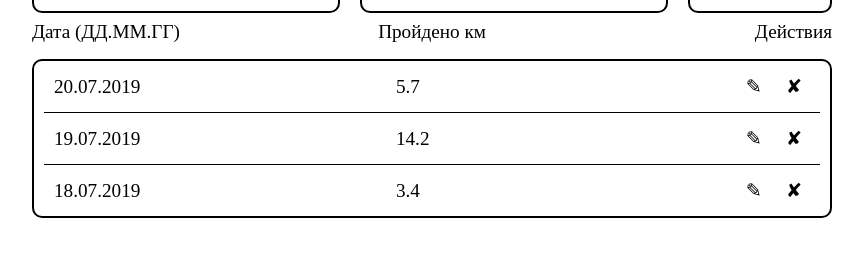
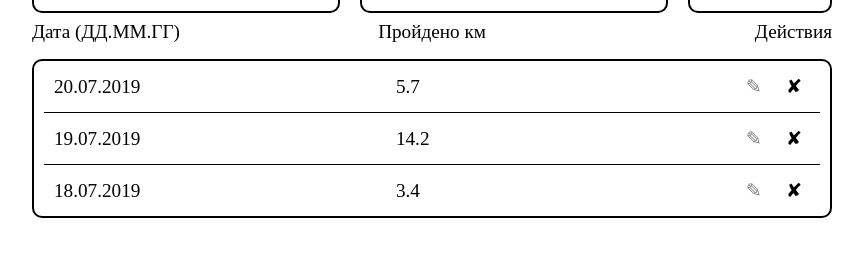
Before and after one commit to O-R-C/ra-forms-steps, a React (Vite) app: page / in a window 1280 px wide. Shown: the part 161-418 px from the top of the page, without its empty margins (208-1071 px from the left). Built offline with nearby package versions, Linux system fonts and the light colour scheme.

Commit message:
add sum distance

```diff
--- a/src/components/Form/Form.jsx
+++ b/src/components/Form/Form.jsx
@@ -35,12 +35,12 @@ const Form = ({ addWorkout, newTraining: { date, distance }, onChange }) => {
 }
 
 Form.propTypes = {
+  onChange: PropTypes.func.isRequired,
   addWorkout: PropTypes.func.isRequired,
   newTraining: PropTypes.shape({
     date: PropTypes.string,
     distance: PropTypes.number,
   }),
-  onChange: PropTypes.func.isRequired,
 }
 
 export default Form
--- a/src/components/Item/Item.jsx
+++ b/src/components/Item/Item.jsx
@@ -1,11 +1,10 @@
 import PropTypes from 'prop-types'
-import moment from 'moment'
 import styles from './Item.module.css'
 
 const Item = ({ item }) => {
   return (
     <li className={styles.item}>
-      <div className={styles.date}>{moment(item.date).format('DD.MM.YYYY')}</div>
+      <div className={styles.date}>{item.formatDate}</div>
       <div className={styles.distance}>{item.distance}</div>
       <div
         className={styles.controls}
@@ -21,6 +20,7 @@ const Item = ({ item }) => {
 Item.propTypes = {
   item: PropTypes.shape({
     date: PropTypes.number.isRequired,
+    formatDate: PropTypes.string.isRequired,
     distance: PropTypes.number.isRequired,
     id: PropTypes.string.isRequired,
   }),
--- a/src/components/Item/Item.module.css
+++ b/src/components/Item/Item.module.css
@@ -28,3 +28,11 @@ div.controls {
     cursor: pointer;
   }
 }
+
+.edit {
+  color: gray;
+}
+
+.delete {
+  color: black;
+}
--- a/src/components/List/List.jsx
+++ b/src/components/List/List.jsx
@@ -2,9 +2,26 @@ import PropTypes from 'prop-types'
 import styles from './List.module.css'
 import Item from '../Item/Item'
 
-const List = ({ items }) => {
+const List = ({ items, onClickList }) => {
+  const handleClick = ({ target }) => {
+    const button = target.closest('button[class^="_edit"]')
+      ? 'EDIT'
+      : target.closest('button[class^="_delete"]')
+      ? 'DELETE'
+      : null
+
+    if (!button) return
+
+    const id = target.closest('[data-id]').dataset.id
+
+    return onClickList({ id, button })
+  }
+
   return (
-    <ul className={styles.list}>
+    <ul
+      className={styles.list}
+      onClick={handleClick}
+    >
       {items.map((item) => (
         <Item
           key={item.id}
@@ -17,6 +34,7 @@ const List = ({ items }) => {
 
 List.propTypes = {
   items: PropTypes.array.isRequired,
+  onClickList: PropTypes.func.isRequired,
 }
 
 export default List
--- a/src/components/List/List.module.css
+++ b/src/components/List/List.module.css
@@ -1,6 +1,7 @@
 .list {
   padding: 0 10px;
   margin: 0;
+  min-height: 58px;
 
   list-style: none;
 
--- a/src/components/Steps/Steps.jsx
+++ b/src/components/Steps/Steps.jsx
@@ -1,6 +1,5 @@
 import { useState } from 'react'
 import PropTypes from 'prop-types'
-
 import Workout from '../Workout/Workout'
 import Form from '../Form/Form'
 import Training from './Training'
@@ -12,7 +11,17 @@ const Steps = ({ data = [] }) => {
 
   const addWorkout = (training) => {
     setNewTraining({ date: '', distance: null })
-    setWorkout([...workout, new Training(Object.fromEntries(training))].sort((a, b) => (a.date > b.date ? -1 : 1)))
+
+    const { date, distance } = Object.fromEntries(training)
+
+    const exists = workout.find((item) => item.formatDate === new Date(date).toLocaleDateString('ru-RU'))
+
+    if (exists) {
+      exists.distance += Number(distance)
+      setWorkout(workout)
+    } else {
+      setWorkout([...workout, new Training({ date, distance })])
+    }
   }
 
   const onChange = (event) => {
@@ -24,10 +33,28 @@ const Steps = ({ data = [] }) => {
     })
   }
 
+  const onClickList = ({ id, button }) => {
+    if (button === 'EDIT') onEdit(id)
+    if (button === 'DELETE') onDelete(id)
+  }
+
+  const onDelete = (id) => {
+    setWorkout(workout.filter((item) => item.id !== id))
+  }
+
+  const onEdit = (id) => {
+    setWorkout(
+      workout.map((item) => (item.id === id ? new Training({ date: item.date, distance: item.distance }) : item))
+    )
+  }
+
   return (
     <div className={styles.steps}>
       <Form {...{ addWorkout, newTraining, onChange }} />
-      <Workout workout={workout} />
+      <Workout
+        workout={workout.sort((a, b) => (a.date > b.date ? -1 : 1))}
+        onClickList={onClickList}
+      />
     </div>
   )
 }
--- a/src/components/Steps/Training.js
+++ b/src/components/Steps/Training.js
@@ -3,6 +3,7 @@ import { v4 as uuidv4 } from 'uuid'
 class Training {
   constructor({ date, distance }) {
     this.date = new Date(date).getTime()
+    this.formatDate = new Date(date).toLocaleDateString('ru-RU')
     this.distance = +distance
     this.id = uuidv4()
   }
--- a/src/components/Workout/Workout.jsx
+++ b/src/components/Workout/Workout.jsx
@@ -3,17 +3,21 @@ import List from '../List/List'
 import styles from './Workout.module.css'
 import Header from '../Header/Header'
 
-const Workout = ({ workout }) => {
+const Workout = ({ workout, onClickList }) => {
   return (
     <div className={styles.workout}>
       <Header />
-      <List items={workout} />
+      <List
+        items={workout}
+        onClickList={onClickList}
+      />
     </div>
   )
 }
 
 Workout.propTypes = {
   workout: PropTypes.array.isRequired,
+  onClickList: PropTypes.func.isRequired,
 }
 
 export default Workout
```
